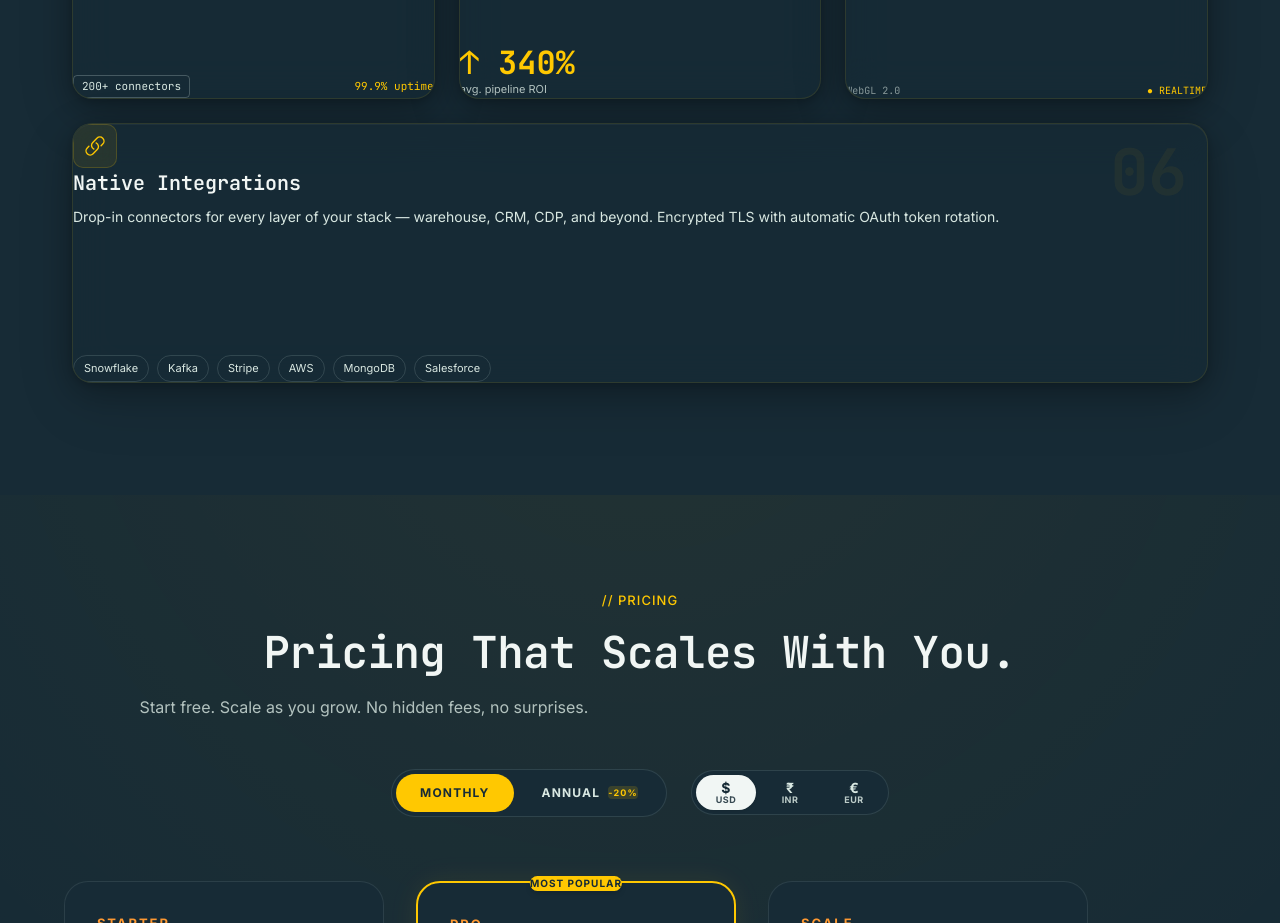
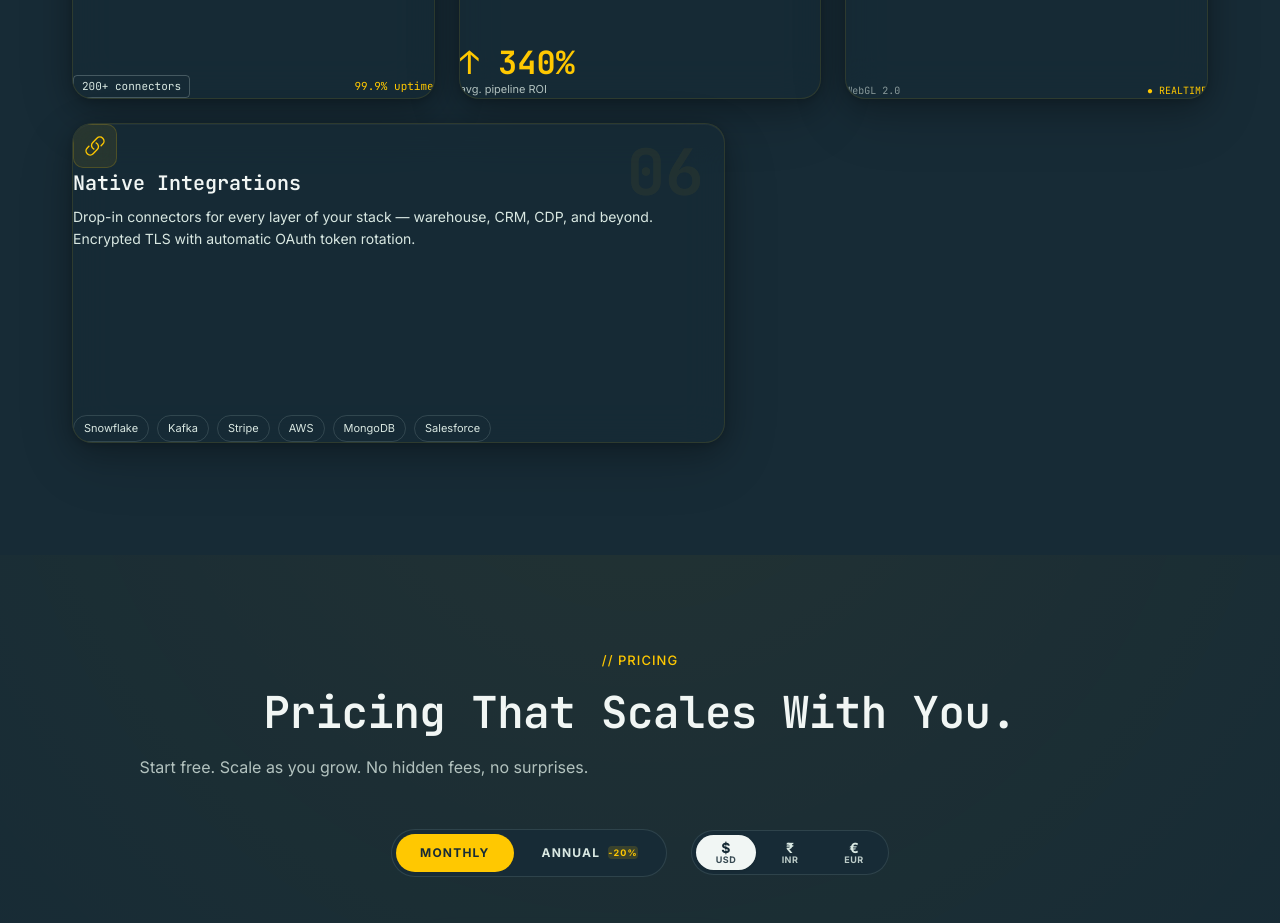
Before and after one commit to JoelBiju2005/NeuralFlow, a React (Vite) app: page / in a window 1280 px wide. Shown: the part 1940-2863 px from the top of the page. Built offline with nearby package versions, Linux system fonts and the light colour scheme.

Commit message:
design: align bento grid layout exact column format with centered logo and new visual copy

```diff
--- a/src/components/Features.jsx
+++ b/src/components/Features.jsx
@@ -260,11 +260,11 @@ export default function Features() {
               </div>
             </article>
 
-            {/* 6. Native Integrations (col-span-12) */}
+            {/* 6. Native Integrations (col-span-7) */}
             <article
               role="listitem"
-              className={`bento-glass-card col-span-12 p-8 flex flex-col justify-between reveal-card ${revealed ? 'revealed' : ''}`}
-              style={{ transitionDelay: '400ms', minHeight: '260px' }}
+              className={`bento-glass-card col-span-7 p-8 flex flex-col justify-between reveal-card ${revealed ? 'revealed' : ''}`}
+              style={{ transitionDelay: '400ms', minHeight: '320px' }}
               onMouseEnter={() => handleBentoHover(5)}
               aria-label="Native Integrations"
             >
```
